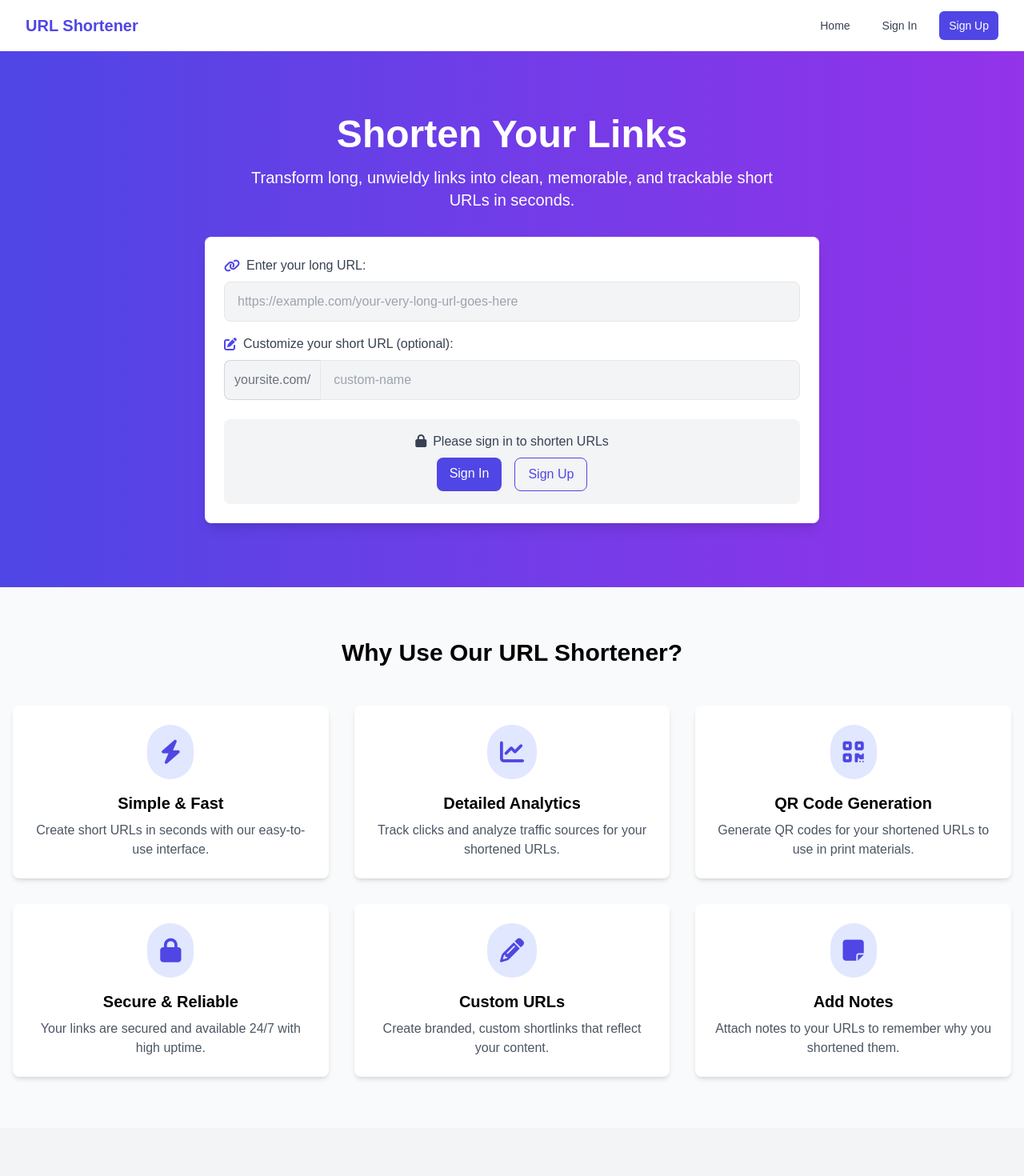
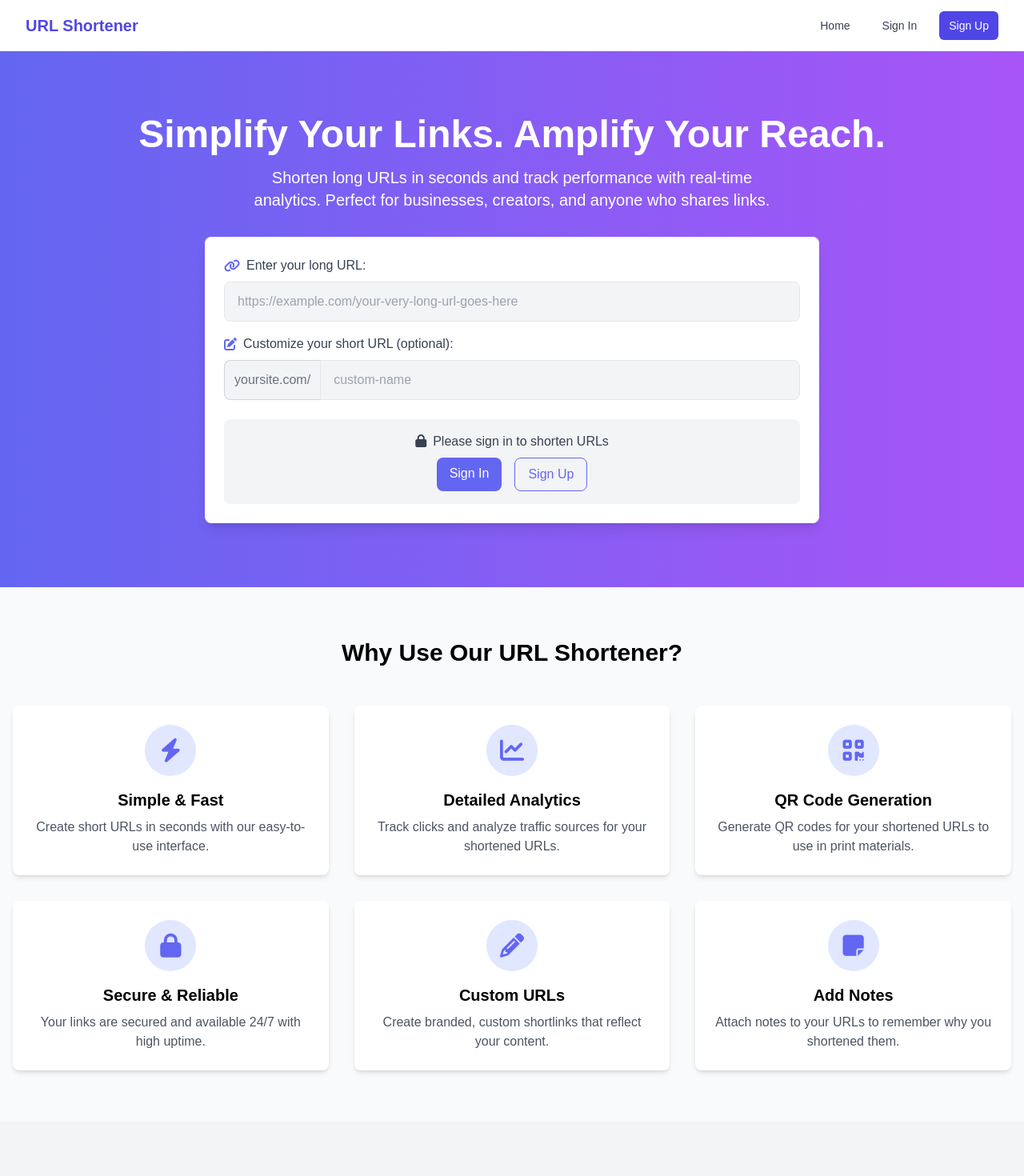
Before and after one commit to kiran1926/URL-shortening-app-frontend, a React (Vite) app: page / in a window 1280 px wide. Shown: the top 1470 px of the page at 80% size. Built offline with nearby package versions, Linux system fonts and the light colour scheme; no server answers.

Commit message:
wip:made edits to styling, changed colors

```diff
--- a/src/components/Landing/Landing.jsx
+++ b/src/components/Landing/Landing.jsx
@@ -14,14 +14,14 @@ const Landing = () => {
 
   return (
     <main className="min-h-screen bg-gray-50">
-      <section className="py-20 bg-gradient-to-r from-indigo-600 to-purple-600 text-white">
+      <section className="py-20 bg-gradient-to-r from-indigo-500 to-purple-500 text-white">
         <div className="container mx-auto px-4 text-center">
           <h1 className="text-5xl font-extrabold mb-4 animate-fade-in">
-            Shorten Your Links
+            Simplify Your Links. Amplify Your Reach.
           </h1>
           <p className="text-xl mb-8 max-w-2xl mx-auto">
-            Transform long, unwieldy links into clean, memorable, and trackable
-            short URLs in seconds.
+          Shorten long URLs in seconds and track performance with real-time analytics.
+          Perfect for businesses, creators, and anyone who shares links.
           </p>
 
           {/* URL Shortener Form */}
@@ -29,7 +29,7 @@ const Landing = () => {
             <form onSubmit={handleSubmit}>
               <div className="mb-4">
                 <div className="flex items-center mb-2">
-                  <i className="fas fa-link text-indigo-600 mr-2"></i>
+                  <i className="fas fa-link text-indigo-500 mr-2"></i>
                   <label
                     htmlFor="longUrl"
                     className="text-gray-700 font-medium text-left"
@@ -51,7 +51,7 @@ const Landing = () => {
 
               <div className="mb-6">
                 <div className="flex items-center mb-2">
-                  <i className="fas fa-edit text-indigo-600 mr-2"></i>
+                  <i className="fas fa-edit text-indigo-500 mr-2"></i>
                   <label
                     htmlFor="customUrl"
                     className="text-gray-700 font-medium text-left"
@@ -79,7 +79,7 @@ const Landing = () => {
                 {user ? (
                   <button
                     type="submit"
-                    className="px-6 py-3 bg-indigo-600 text-white font-medium rounded-lg hover:bg-indigo-700 focus:outline-none focus:ring-2 focus:ring-offset-2 focus:ring-indigo-500 transition-colors"
+                    className="px-6 py-3 bg-indigo-500 text-white font-medium rounded-lg hover:bg-indigo-600 focus:outline-none focus:ring-2 focus:ring-offset-2 focus:ring-indigo-500 transition-colors"
                   >
                     <i className="fas fa-cut mr-2"></i>
                     Shorten URL
@@ -93,13 +93,13 @@ const Landing = () => {
                     <div className="flex justify-center space-x-4">
                       <Link
                         to="/sign-in"
-                        className="px-4 py-2 bg-indigo-600 text-white font-medium rounded-lg hover:bg-indigo-700 transition-colors"
+                        className="px-4 py-2 bg-indigo-500 text-white font-medium rounded-lg hover:bg-indigo-700 transition-colors"
                       >
                         Sign In
                       </Link>
                       <Link
                         to="/sign-up"
-                        className="px-4 py-2 border border-indigo-600 text-indigo-600 font-medium rounded-lg hover:bg-indigo-50 transition-colors"
+                        className="px-4 py-2 border border-indigo-500 text-indigo-500 font-medium rounded-lg hover:bg-indigo-50 transition-colors"
                       >
                         Sign Up
                       </Link>
@@ -120,7 +120,7 @@ const Landing = () => {
 
           <div className="grid grid-cols-1 md:grid-cols-3 gap-8">
             <div className="bg-white p-6 rounded-lg shadow-md text-center">
-              <div className="inline-block p-4 bg-indigo-100 text-indigo-600 rounded-full mb-4">
+            <div className="inline-flex items-center justify-center w-16 h-16 bg-indigo-100 text-indigo-500 rounded-full mb-4 mx-auto">
                 <i className="fas fa-bolt text-3xl"></i>
               </div>
               <h3 className="text-xl font-semibold mb-2">Simple & Fast</h3>
@@ -129,7 +129,7 @@ const Landing = () => {
               </p>
             </div>
             <div className="bg-white p-6 rounded-lg shadow-md text-center">
-              <div className="inline-block p-4 bg-indigo-100 text-indigo-600 rounded-full mb-4">
+            <div className="inline-flex items-center justify-center w-16 h-16 bg-indigo-100 text-indigo-500 rounded-full mb-4 mx-auto">
                 <i className="fas fa-chart-line text-3xl"></i>
               </div>
               <h3 className="text-xl font-semibold mb-2">Detailed Analytics</h3>
@@ -139,7 +139,7 @@ const Landing = () => {
               </p>
             </div>
             <div className="bg-white p-6 rounded-lg shadow-md text-center">
-              <div className="inline-block p-4 bg-indigo-100 text-indigo-600 rounded-full mb-4">
+            <div className="inline-flex items-center justify-center w-16 h-16 bg-indigo-100 text-indigo-500 rounded-full mb-4 mx-auto">
                 <i className="fas fa-qrcode text-3xl"></i>
               </div>
               <h3 className="text-xl font-semibold mb-2">QR Code Generation</h3>
@@ -149,7 +149,7 @@ const Landing = () => {
               </p>
             </div>
             <div className="bg-white p-6 rounded-lg shadow-md text-center">
-              <div className="inline-block p-4 bg-indigo-100 text-indigo-600 rounded-full mb-4">
+            <div className="inline-flex items-center justify-center w-16 h-16 bg-indigo-100 text-indigo-500 rounded-full mb-4 mx-auto">
                 <i className="fas fa-lock text-3xl"></i>
               </div>
               <h3 className="text-xl font-semibold mb-2">Secure & Reliable</h3>
@@ -158,7 +158,7 @@ const Landing = () => {
               </p>
             </div>
             <div className="bg-white p-6 rounded-lg shadow-md text-center">
-              <div className="inline-block p-4 bg-indigo-100 text-indigo-600 rounded-full mb-4">
+            <div className="inline-flex items-center justify-center w-16 h-16 bg-indigo-100 text-indigo-500 rounded-full mb-4 mx-auto">
                 <i className="fas fa-pencil-alt text-3xl"></i>
               </div>
               <h3 className="text-xl font-semibold mb-2">Custom URLs</h3>
@@ -167,7 +167,7 @@ const Landing = () => {
               </p>
             </div>
             <div className="bg-white p-6 rounded-lg shadow-md text-center">
-              <div className="inline-block p-4 bg-indigo-100 text-indigo-600 rounded-full mb-4">
+            <div className="inline-flex items-center justify-center w-16 h-16 bg-indigo-100 text-indigo-500 rounded-full mb-4 mx-auto">
                 <i className="fas fa-sticky-note text-3xl"></i>
               </div>
               <h3 className="text-xl font-semibold mb-2">Add Notes</h3>
@@ -191,7 +191,7 @@ const Landing = () => {
           {!user && (
             <Link
               to="/sign-up"
-              className="px-8 py-4 bg-indigo-600 text-white font-medium text-lg rounded-lg hover:bg-indigo-700 focus:outline-none focus:ring-2 focus:ring-offset-2 focus:ring-indigo-500 transition-colors"
+              className="px-8 py-4 bg-indigo-500 text-white font-medium text-lg rounded-lg hover:bg-indigo-600 focus:outline-none focus:ring-2 focus:ring-offset-2 focus:ring-indigo-500 transition-colors"
             >
               Get Started - It's Free!
             </Link>
```
